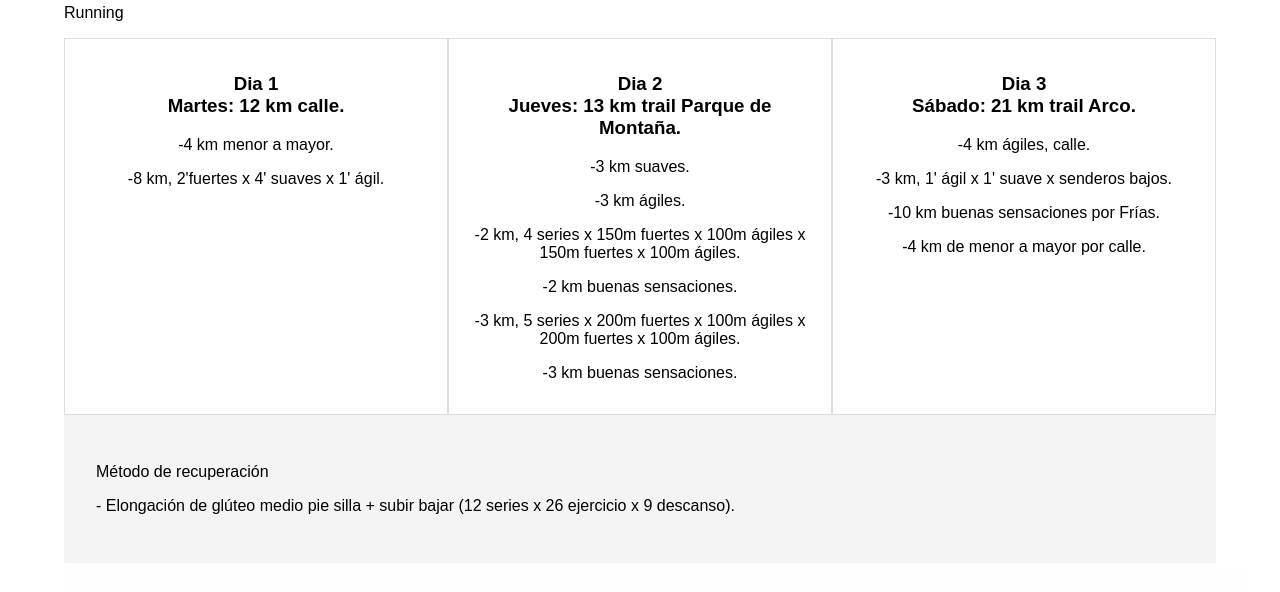
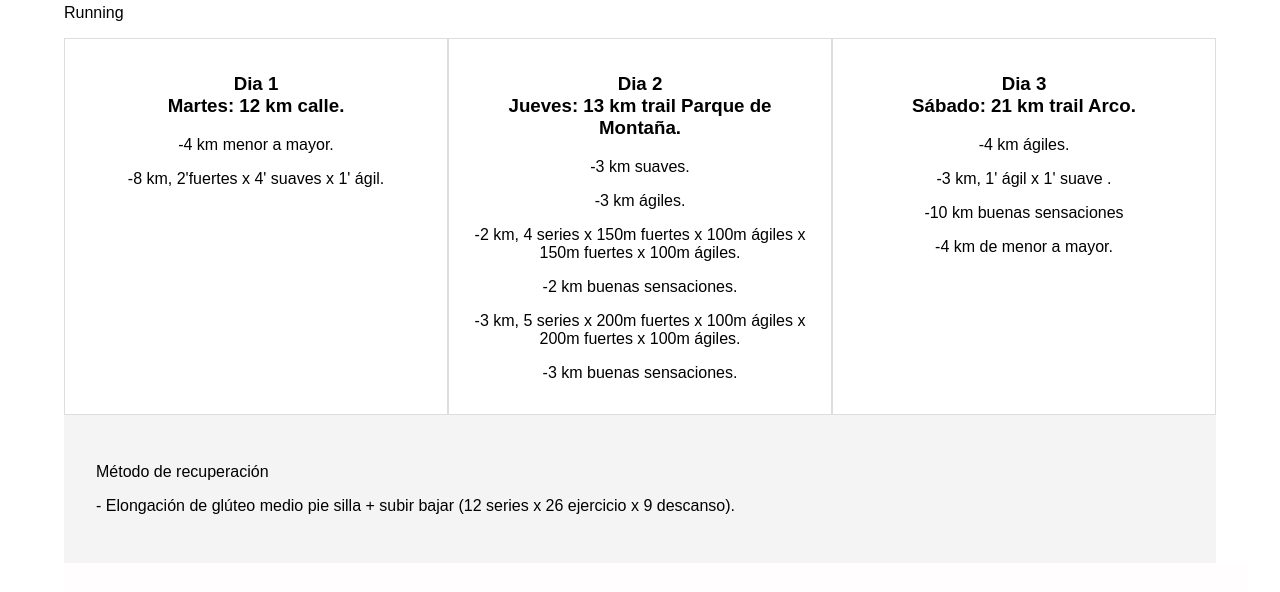
Before and after one commit to GDEtrailrunning/gdelruiz.github.io, a plain HTML site: page index.html in a window 1280 px wide. Shown: the part 5540-6132 px from the top of the page. Drawn offline with nearby package versions, Linux system fonts and the light colour scheme.

Commit message:
Update index.html

```diff
--- a/index.html
+++ b/index.html
@@ -126,10 +126,10 @@ s<!DOCTYPE html>
         <div class="column">
             <h3>Dia 3
             <br> Sábado: 21 km trail Arco.</h3>
-            <p> -4 km ágiles, calle. </p>
-            <p> -3 km, 1' ágil x 1' suave x senderos bajos. </p>
-            <p> -10 km buenas sensaciones por Frías. </p>
-            <p> -4 km de menor a mayor por calle. </p>
+            <p> -4 km ágiles.  </p>
+            <p> -3 km, 1' ágil x 1' suave . </p>
+            <p> -10 km buenas sensaciones </p>
+            <p> -4 km de menor a mayor. </p>
         </div>
     </div>
 
```
